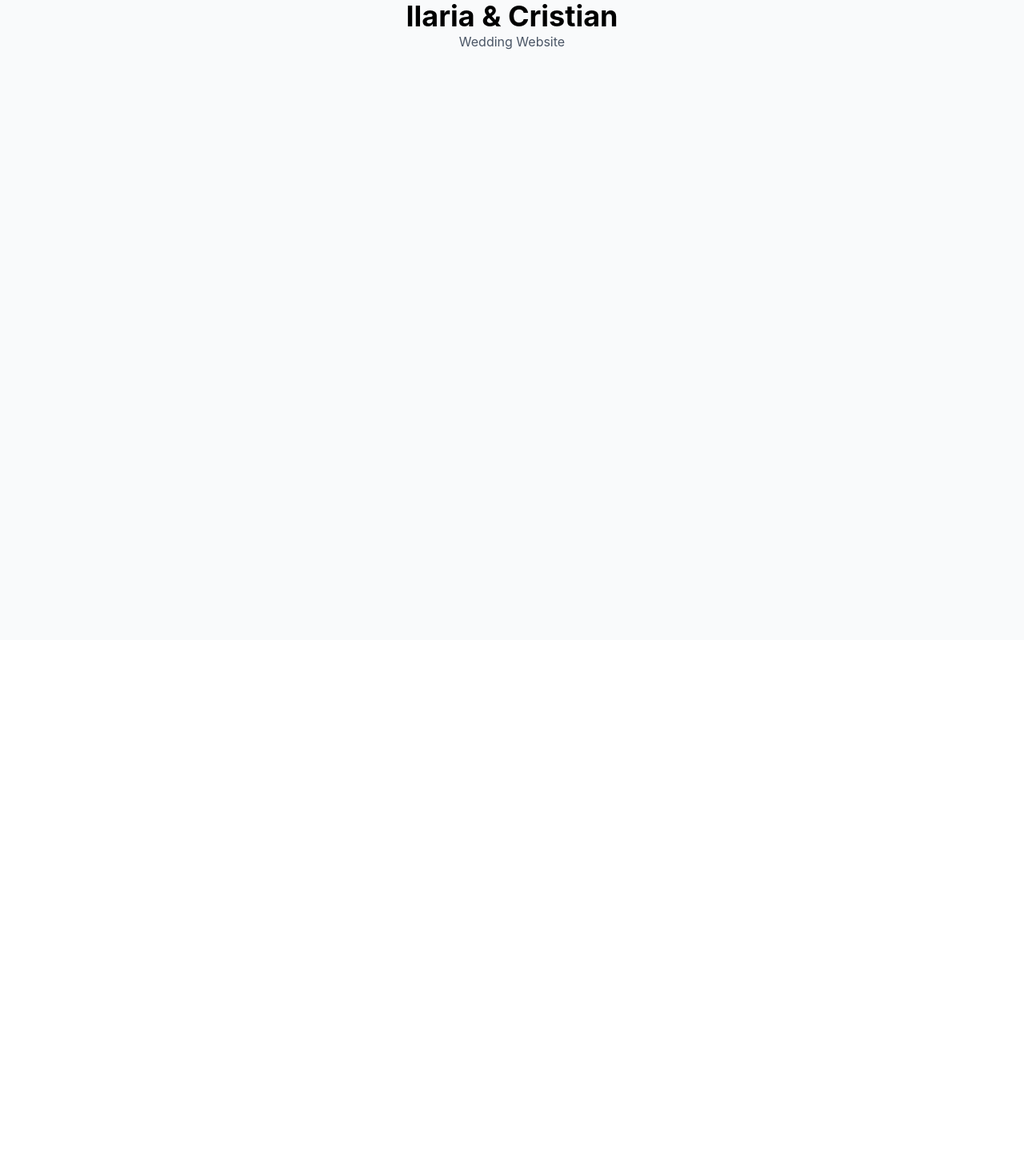
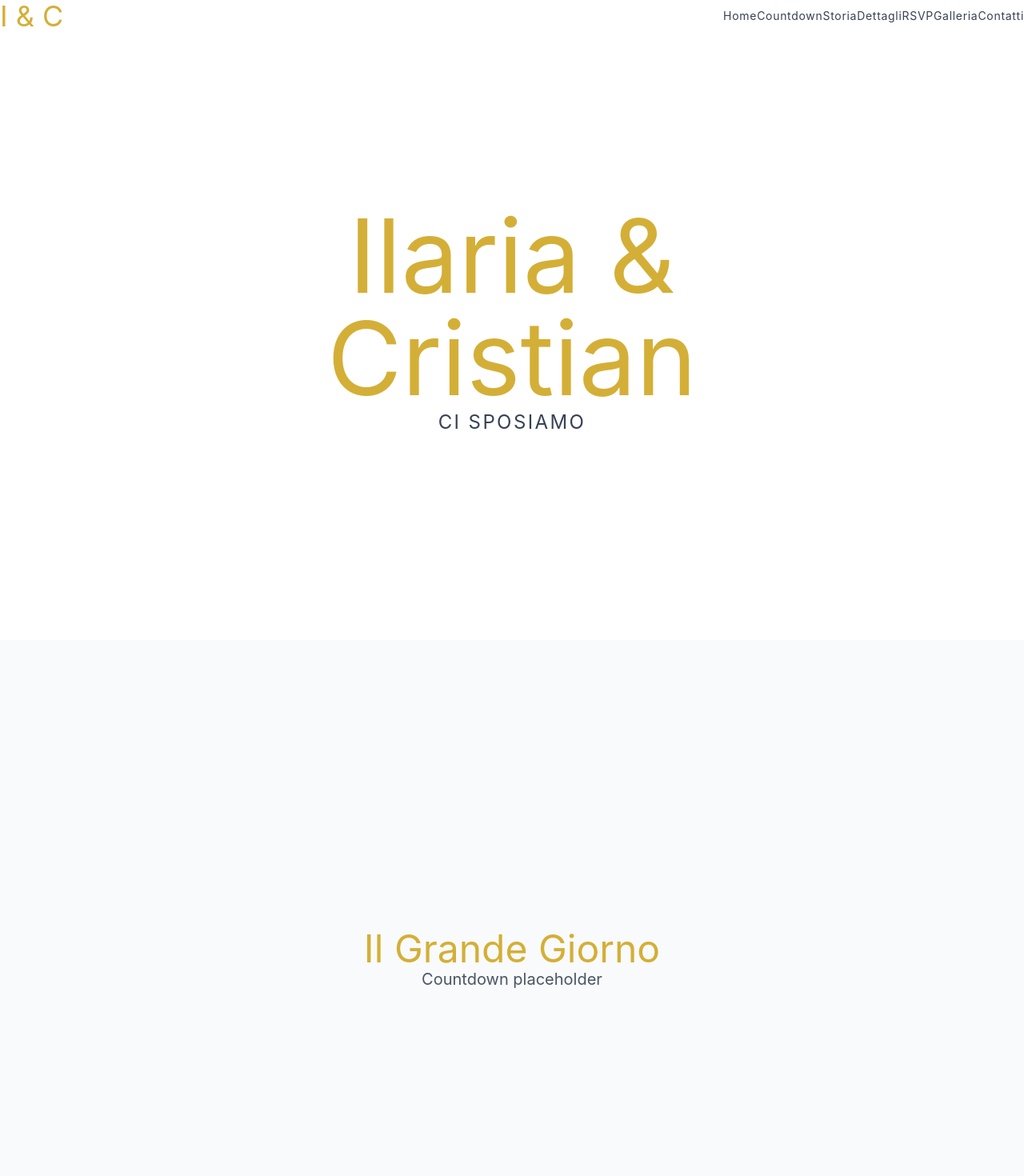
Before and after one commit to Barna1992/matrimonio_ic, a React (Vite) app: page / in a window 1280 px wide. Shown: the top 1470 px of the page at 80% size. Before the commit the page ends 800 px from the top, so only its background shows below. Built offline with nearby package versions, Linux system fonts and the light colour scheme.

Commit message:
secondo step

```diff
--- a/src/App.jsx
+++ b/src/App.jsx
@@ -1,12 +1,114 @@
+import Navigation from './components/Navigation'
+
 function App() {
   return (
-    <div className="min-h-screen bg-gray-50">
-      <h1 className="text-4xl font-bold text-center py-8">
-        Ilaria & Cristian
-      </h1>
-      <p className="text-center text-gray-600">
-        Wedding Website
-      </p>
+    <div className="min-h-screen bg-white">
+      <Navigation />
+
+      {/* Hero Section */}
+      <section
+        id="home"
+        className="min-h-screen flex items-center justify-center bg-white px-4 sm:px-6 lg:px-8"
+      >
+        <div className="text-center max-w-4xl mx-auto">
+          <h1 className="font-script text-gold text-6xl sm:text-7xl md:text-8xl lg:text-9xl mb-6">
+            Ilaria & Cristian
+          </h1>
+          <div className="font-cinzel text-gray-700 text-lg sm:text-xl md:text-2xl tracking-widest">
+            <p>CI SPOSIAMO</p>
+          </div>
+        </div>
+      </section>
+
+      {/* Countdown Section */}
+      <section
+        id="countdown"
+        className="min-h-screen flex items-center justify-center bg-gray-50 px-4 sm:px-6 lg:px-8"
+      >
+        <div className="text-center max-w-4xl mx-auto">
+          <h2 className="font-cinzel text-gold text-3xl sm:text-4xl md:text-5xl mb-8">
+            Il Grande Giorno
+          </h2>
+          <p className="text-gray-600 text-lg sm:text-xl">
+            Countdown placeholder
+          </p>
+        </div>
+      </section>
+
+      {/* Story Section */}
+      <section
+        id="story"
+        className="min-h-screen flex items-center justify-center bg-white px-4 sm:px-6 lg:px-8"
+      >
+        <div className="text-center max-w-4xl mx-auto">
+          <h2 className="font-cinzel text-gold text-3xl sm:text-4xl md:text-5xl mb-8">
+            La Nostra Storia
+          </h2>
+          <p className="text-gray-600 text-lg sm:text-xl">
+            Story content placeholder
+          </p>
+        </div>
+      </section>
+
+      {/* Details Section */}
+      <section
+        id="details"
+        className="min-h-screen flex items-center justify-center bg-gray-50 px-4 sm:px-6 lg:px-8"
+      >
+        <div className="text-center max-w-4xl mx-auto">
+          <h2 className="font-cinzel text-gold text-3xl sm:text-4xl md:text-5xl mb-8">
+            Dettagli del Matrimonio
+          </h2>
+          <p className="text-gray-600 text-lg sm:text-xl">
+            Wedding details placeholder
+          </p>
+        </div>
+      </section>
+
+      {/* RSVP Section */}
+      <section
+        id="rsvp"
+        className="min-h-screen flex items-center justify-center bg-white px-4 sm:px-6 lg:px-8"
+      >
+        <div className="text-center max-w-4xl mx-auto">
+          <h2 className="font-cinzel text-gold text-3xl sm:text-4xl md:text-5xl mb-8">
+            Conferma la tua Presenza
+          </h2>
+          <p className="text-gray-600 text-lg sm:text-xl">
+            RSVP form placeholder
+          </p>
+        </div>
+      </section>
+
+      {/* Gallery Section */}
+      <section
+        id="gallery"
+        className="min-h-screen flex items-center justify-center bg-gray-50 px-4 sm:px-6 lg:px-8"
+      >
+        <div className="text-center max-w-4xl mx-auto">
+          <h2 className="font-cinzel text-gold text-3xl sm:text-4xl md:text-5xl mb-8">
+            Galleria
+          </h2>
+          <p className="text-gray-600 text-lg sm:text-xl">
+            Photo gallery placeholder
+          </p>
+        </div>
+      </section>
+
+      {/* Contact Section */}
+      <section
+        id="contact"
+        className="min-h-screen flex items-center justify-center bg-white px-4 sm:px-6 lg:px-8"
+      >
+        <div className="text-center max-w-4xl mx-auto">
+          <h2 className="font-cinzel text-gold text-3xl sm:text-4xl md:text-5xl mb-8">
+            Contatti
+          </h2>
+          <p className="text-gray-600 text-lg sm:text-xl">
+            Contact information placeholder
+          </p>
+        </div>
+      </section>
     </div>
   )
 }
--- /dev/null
+++ b/src/components/Navigation.jsx
@@ -0,0 +1,113 @@
+import { useState, useEffect } from 'react'
+import { Link } from 'react-scroll'
+
+function Navigation() {
+  const [isScrolled, setIsScrolled] = useState(false)
+  const [isMobileMenuOpen, setIsMobileMenuOpen] = useState(false)
+
+  useEffect(() => {
+    const handleScroll = () => {
+      setIsScrolled(window.scrollY > 50)
+    }
+
+    window.addEventListener('scroll', handleScroll)
+    return () => window.removeEventListener('scroll', handleScroll)
+  }, [])
+
+  const navLinks = [
+    { to: 'home', label: 'Home' },
+    { to: 'countdown', label: 'Countdown' },
+    { to: 'story', label: 'Storia' },
+    { to: 'details', label: 'Dettagli' },
+    { to: 'rsvp', label: 'RSVP' },
+    { to: 'gallery', label: 'Galleria' },
+    { to: 'contact', label: 'Contatti' },
+  ]
+
+  return (
+    <nav
+      className={`fixed top-0 left-0 right-0 z-50 transition-all duration-300 ${
+        isScrolled ? 'bg-white shadow-lg py-2' : 'bg-transparent py-4'
+      }`}
+    >
+      <div className="max-w-7xl mx-auto px-4 sm:px-6 lg:px-8">
+        <div className="flex justify-between items-center">
+          {/* Logo/Brand */}
+          <Link
+            to="home"
+            smooth={true}
+            duration={500}
+            className="font-script text-gold text-3xl sm:text-4xl cursor-pointer"
+          >
+            I & C
+          </Link>
+
+          {/* Desktop Navigation */}
+          <div className="hidden md:flex space-x-8">
+            {navLinks.map((link) => (
+              <Link
+                key={link.to}
+                to={link.to}
+                smooth={true}
+                duration={500}
+                offset={-80}
+                spy={true}
+                activeClass="text-gold"
+                className="font-cinzel text-gray-700 hover:text-gold transition-colors cursor-pointer text-sm tracking-wider"
+              >
+                {link.label}
+              </Link>
+            ))}
+          </div>
+
+          {/* Mobile Menu Button */}
+          <button
+            className="md:hidden text-gray-700 hover:text-gold transition-colors"
+            onClick={() => setIsMobileMenuOpen(!isMobileMenuOpen)}
+          >
+            <svg
+              className="w-6 h-6"
+              fill="none"
+              strokeLinecap="round"
+              strokeLinejoin="round"
+              strokeWidth="2"
+              viewBox="0 0 24 24"
+              stroke="currentColor"
+            >
+              {isMobileMenuOpen ? (
+                <path d="M6 18L18 6M6 6l12 12" />
+              ) : (
+                <path d="M4 6h16M4 12h16M4 18h16" />
+              )}
+            </svg>
+          </button>
+        </div>
+
+        {/* Mobile Navigation */}
+        {isMobileMenuOpen && (
+          <div className="md:hidden mt-4 pb-4">
+            <div className="flex flex-col space-y-3">
+              {navLinks.map((link) => (
+                <Link
+                  key={link.to}
+                  to={link.to}
+                  smooth={true}
+                  duration={500}
+                  offset={-80}
+                  spy={true}
+                  activeClass="text-gold"
+                  className="font-cinzel text-gray-700 hover:text-gold transition-colors cursor-pointer text-sm tracking-wider"
+                  onClick={() => setIsMobileMenuOpen(false)}
+                >
+                  {link.label}
+                </Link>
+              ))}
+            </div>
+          </div>
+        )}
+      </div>
+    </nav>
+  )
+}
+
+export default Navigation
--- a/src/index.css
+++ b/src/index.css
@@ -3,12 +3,20 @@
 @theme {
   --font-family-cinzel: 'Cinzel', serif;
   --font-family-script: 'Great Vibes', cursive;
+
+  --color-gold: #D4AF37;
+  --color-gold-light: #E5C158;
+  --color-gold-dark: #B8941F;
 }
 
 * {
   margin: 0;
   padding: 0;
   box-sizing: border-box;
+}
+
+html {
+  scroll-behavior: smooth;
 }
 
 body {
```
